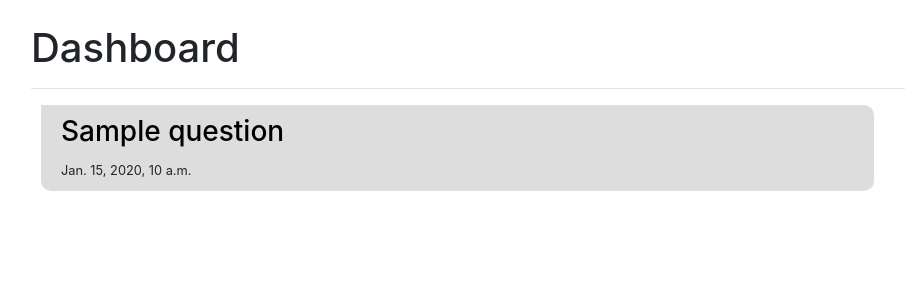
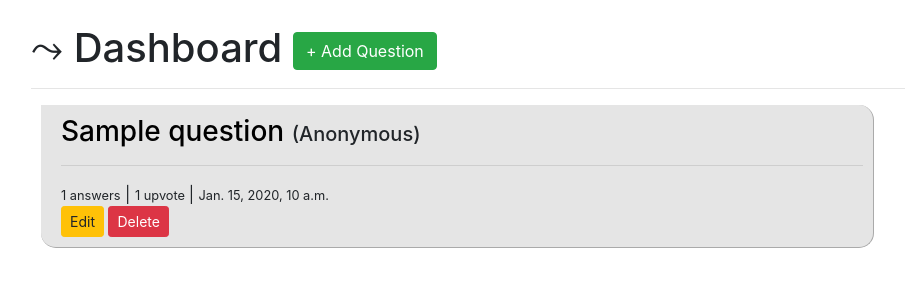
Before and after one commit to iamarav/DjangoQuoraClone, a Django app: page /dashboard in a window 1280 px wide. Shown: the part 56-356 px from the top of the page, without its empty margins (54-959 px from the left). Run offline with Django 3.2, Linux system fonts and the light colour scheme; a user stored in the database is signed in; tables that the repository leaves empty hold one stand-in row (values such as "Sample post"); some libraries are stand-ins or nearby versions.

Commit message:
Working on Existing Pages

```diff
--- a/Core/views.py
+++ b/Core/views.py
@@ -16,6 +16,8 @@ from django.utils.crypto import get_random_string
 
 from Questions.models import *
 import json
+
+from django.template.defaulttags import register
 
 
 # Define Global variables here
@@ -224,6 +226,12 @@ def DashboardPage(request):
         'static_url': static,
         'site_info': site_info,
     }
+    if 'dashMessage' in request.session:
+        # display message of successful logout if exists.
+        passing_dictionary ['dashMessage'] = request.session['dashMessage']
+        del request.session['dashMessage']
+        request.session.modified = True
+
     questions_asked = Questions.objects.all().filter(author = request.user)
 
     question_answers_number = {}
@@ -236,3 +244,8 @@ def DashboardPage(request):
 
     passing_dictionary['questions_asked'] = questions_asked
     return render( request, 'core/template-dashboard.html', passing_dictionary )
+
+
+@register.filter
+def get_item(dictionary, key):
+    return dictionary.get(key)
--- a/templates/core/template-dashboard.html
+++ b/templates/core/template-dashboard.html
@@ -1,28 +1,49 @@
 {% extends 'core/base-theme-template.html' %}
+
+{% block page_title %}Dashboard{% endblock %}
+
 
 {% block content %}
 <style>
 #question{
-    background-color: #ddd;
-    border-top-right-radius: 10px;
-    border-bottom-left-radius: 10px;
-    border-bottom-right-radius: 10px;
+    background-color: #e5e5e5;
+    border-top-right-radius: 15px;
+    border-bottom-left-radius: 15px;
+    border-bottom-right-radius: 15px;
+    border-right: 1px solid #aaa;
+    border-bottom: 1px solid #aaa;
     margin: 10px;
     padding: 10px;
     padding-left: 20px;
 }
 </style>
-<h1>Dashboard</h1>
+<h1>&rarrc;&nbsp;Dashboard&nbsp;<a href="{% url 'question_action' 'add' %}" class="small btn btn-success" >+ Add Question</a></h1>
 <hr>
+{% if dashMessage %}
+    <div class="alert alert-danger alert-dismissible fade show" role="alert" id="dashMessage">
+        <strong>{{ dashMessage }}</strong>
+        <button type="button" class="close" data-dismiss="alert" aria-label="Close">
+          <span aria-hidden="true">&times;</span>
+        </button>
+      </div>
+{% endif %}
 
 {% if questions_asked %}
     <div id="questions_asked">
     {% for question in questions_asked %}
         {% with question.id as question_id %}
         <div id="question" class="col-lg-9 col-md-9 col-sm-12 col-xs-12">
-            <p class="h3"><a href="{% url 'view_question' question.slug %}" style="color: black !important;" >{{ question.question }}</a></p>
-            <small id="answer_numbers" class="question question_{{ question_id }}" >{{ question_answers_number.question_id }}</small>
+            <p class="h3"><a href="{% url 'view_question' question.slug %}" style="color: black !important;" >{{ question.question }}</a>{% if question.anonymous == True %}&nbsp;<span class="h5">(Anonymous)</span>{% endif %}</p>
+            <hr>
+            <small id="answer_numbers" class="question question_{{ question_id }}" >{{ question_answers_number | get_item:question_id }} answers</small> |
+            {% with question.upvote as upvotes %}
+            <small class="upvotes">{{ upvotes }} upvote{% if upvotes > 1 %}s{% endif %}
+            {% endwith %}</small> |
             <small class="date">{{ question.time }}</small>
+            <div id="question_actions">
+                <span id="edit_question" ><a href="{% url 'question_action_param' 'edit' question_id %}" class="btn btn-warning btn-sm" >Edit</a></span>
+                <span id="delete_question" class="btn btn-danger btn-sm" onclick="confirmDelete( 'question', '{{ question_id }}' )" >Delete</span>
+            </div>
         </div>
         {% endwith %}
     {% endfor %}
@@ -31,5 +52,17 @@
     {% else %}
 {% endif %}
 
+<script type="text/javascript">
+    function confirmDelete( type, param ){
+        if ( type == 'question' ){
+            var response = confirm ('Are you sure you want to delete question?', false);
+            if ( response ){
+                window.location.href = "{% url 'question_action' 'delete' %}"+type+'@'+param;
+            }
+            console.log(response)
+        }
+    }
+</script>
+
 
 {% endblock %}
```
Also changed, not shown: Questions/views.py (+33 -2 lines), templates/core/template-mod-question.html (+11 -0 lines), README.md (added), templates/core/home-page.html (line endings or trailing spaces), 1 other file.
